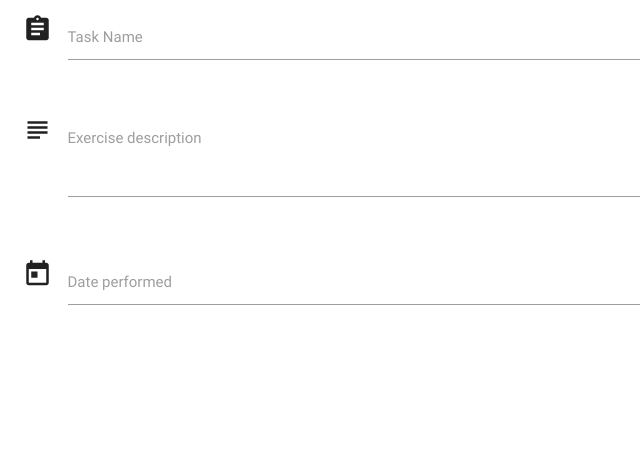
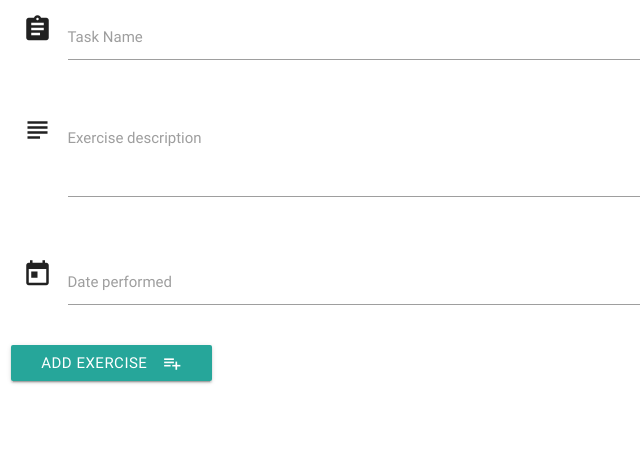
Before and after one commit to Kterlecki/project-3, a Flask app: page /add_task in a window 1280 px wide. Shown: the part 324-774 px from the top of the page, without its empty margins (0-640 px from the left). Run offline with Flask 2, Linux system fonts and the light colour scheme; data that the repository does not hold is empty; some libraries are stand-ins or nearby versions.

Commit message:
added functionality to add exercises to the data base + made empty CSS stylesheet

```diff
--- a/app.py
+++ b/app.py
@@ -21,6 +21,12 @@ def add_task():
     return render_template('addtask.html',
     categories=mongo.db.categories.find())
 
+@app.route('/insert_task', methods=['POST'])
+def insert_task():
+    tasks= mongo.db.tasks
+    tasks.insert_one(request.form.to.dict())
+    return redirect(url_for('get_tasks'))
+
 if __name__ == '__main__':
     app.run(host=os.environ.get('IP'),
             port=int(os.environ.get('PORT')),
--- a/templates/addtask.html
+++ b/templates/addtask.html
@@ -15,7 +15,7 @@
     </div>
   </div>
   <div class="row">
-    <form action='' method='POST' class="col s12">
+    <form action='{{url_for('insert_task')}}' method='POST' class="col s12">
       <div class="row">
             <div class="input-field col s12">
                 <i class="material-icons prefix">assignment</i>
@@ -38,6 +38,12 @@
                 <label for="icon_prefix">Date performed</label>
             </div>
         </div>
+        <div class="row">
+            <button class="btn waves-effect waves-light" type="submit" name="action">Add exercise
+                <i class="material-icons right">playlist_add</i>
+            </button>
+          </div>
+
     </form>
   </div>
 
--- a/templates/base.html
+++ b/templates/base.html
@@ -2,8 +2,8 @@
 <html>
 <head>
   <link href="https://fonts.googleapis.com/icon?family=Material+Icons" rel="stylesheet">
-
   <link rel="stylesheet"  href="https://cdnjs.cloudflare.com/ajax/libs/materialize/0.100.2/css/materialize.min.css">
+  <link rel='stylesheet' href ="{{url_for('static', filename='css/style.css')}}" type='text/css' >
 </head>
 <body>
 <h1>ddd</h1>
```
Also changed, not shown: static/css/style.css (added).
